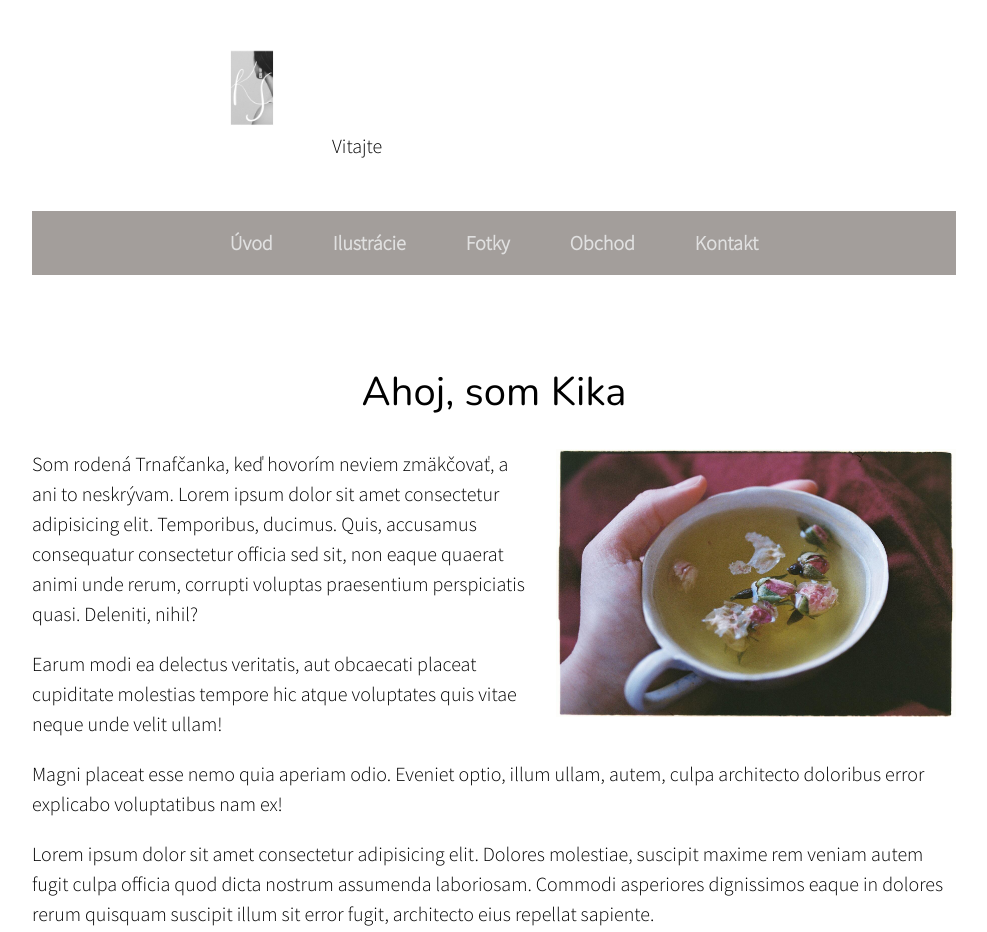
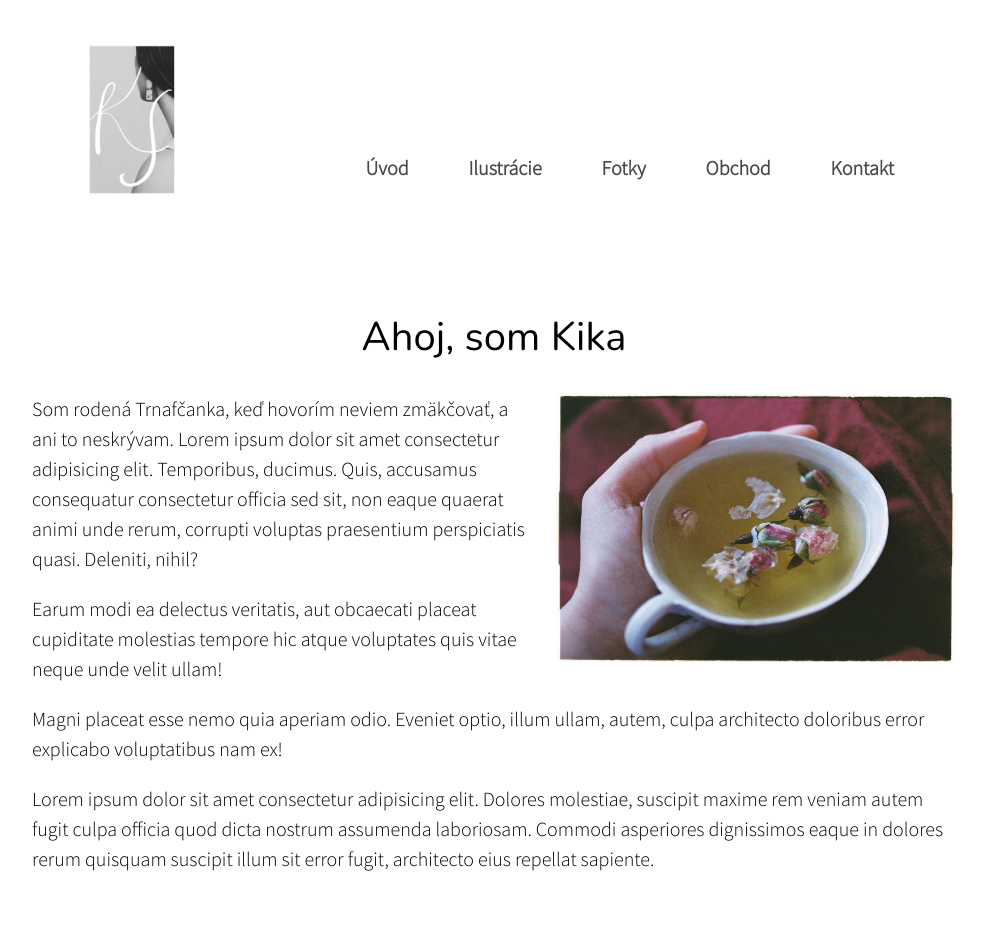
Before and after one commit to MartBal/slodickaweb, an Eleventy site: page index.html in a window 1280 px wide. Shown: the top 932 px of the page, without its empty margins (146-1133 px from the left). Built offline with nearby package versions, Linux system fonts and the light colour scheme; Eleventy itself is replaced by a stand-in of ours; files that its build step writes are made by us from their sources.

Commit message:
zlepsene menu

```diff
--- a/_includes/moja-sablona.njk
+++ b/_includes/moja-sablona.njk
@@ -16,8 +16,8 @@
     <body>
 
 	<header class="header">
-		<img class="header__logo" src="/images/kslogo.jpeg">Vitajte</img>
-	</header>
+		<img class="header__logo" src="/images/kslogo.jpeg"></img>
+
 
         <nav class="menu">
             <ul class="menu__list">
@@ -28,6 +28,8 @@
                 <li class="menu__item"><a href="/kontakt/" class="menu__link">Kontakt</a></li>
             </ul>
         </nav>
+
+    </header>
 
 	<main class="main">
 
--- a/css/style.css
+++ b/css/style.css
@@ -23,38 +23,31 @@ h1 {
 }
 
 .header {
-  background:;
-  margin-left: 170px;
-  margin-right: 170px;
-  padding: 30px 170px;
+	display: flex;
+	justify-content: space-between;
+	align-items: flex-end;
+  margin: 20px 200px 10px 170px;
 }
 
 .header__logo {
-  max-width: 100px;
-  margin: 0 30px 15px 0;
+  max-width: 200px;
 }
 
 .menu {
-  background-color: #a39e9b;
-  margin-left: 170px;
-  margin-right: 170px;
+  background-color: white;
 }
 
 .menu__list {
-  margin-left: 170px;
-  margin-right: 170px;
   padding: 2px;
   display: flex;
   justify-content: center;
   list-style: none;
 }
 
-
-
 .menu__link {
   display: block;
   padding: 15px 30px;
-  color: #e0e0e0;
+  color: #4b4646;
   text-decoration: none;
   font-weight: bold;
 }
@@ -75,8 +68,6 @@ h1 {
   width: 100%;
 }
 
-
-
 .image--right {
   max-width: 400px;
   float: right;
@@ -86,5 +77,6 @@ h1 {
 .footer {
   background-color: #e5e5e5;
   padding: 30px;
+  margin: 0 170px;
   text-align: center;
 }
--- a/index.html
+++ b/index.html
@@ -5,7 +5,7 @@ title: Kristína Slodička
 
 <h1>Ahoj, som Kika</h1>
 
-<img class="image image--right" src="images/uvodna.jpg" alt="=Uvodna fotka s čajom"
+<img class="image image--right" src="images/uvodna.jpg" alt="Uvodna fotka s čajom"
 
 <p>Som rodená Trnafčanka, keď hovorím neviem zmäkčovať, a ani to neskrývam. Lorem ipsum dolor sit amet consectetur adipisicing elit. Temporibus, ducimus. Quis, accusamus consequatur consectetur officia sed sit, non eaque quaerat animi unde rerum, corrupti voluptas praesentium perspiciatis quasi. Deleniti, nihil?</p>
 
```
Lines whose indentation alone changed are shown as unchanged.
